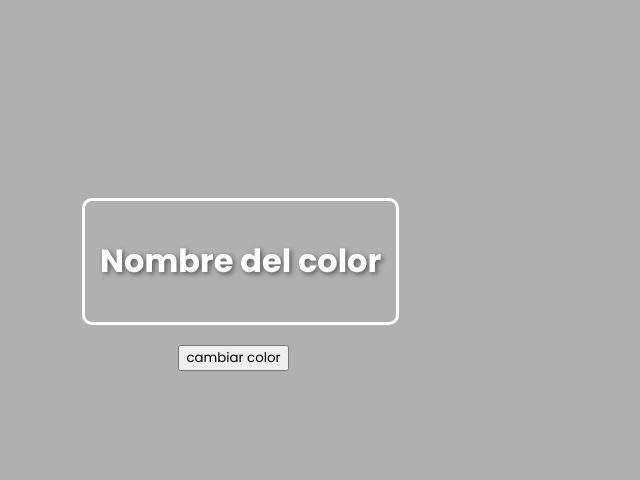
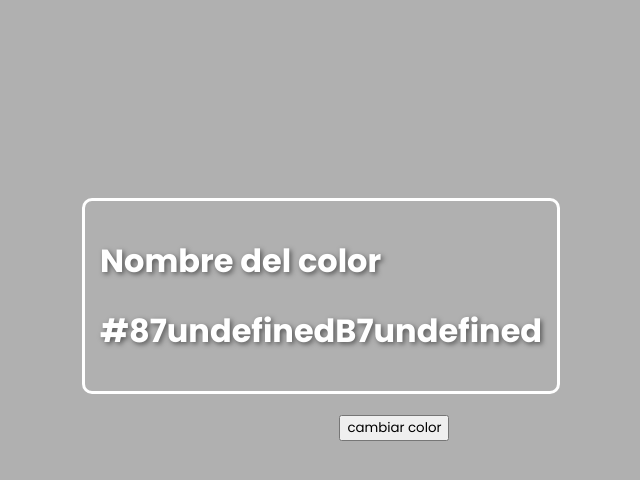
Before and after one commit to Makunoichi88/Ejercicios-Frotend, a plain HTML site: page Ejercicios de practica/Pagina generador de colores/index.html in a window 1280 px wide. Both pictures are taken after a click on the button "cambiar color". Shown: the whole page, without its empty margins (446-1086 px from the left). Drawn offline with Linux system fonts and the light colour scheme.

Commit message:
añadiendo enlace script y cambiando index.js

```diff
--- a/Ejercicios de practica/Pagina generador de colores/index.html
+++ b/Ejercicios de practica/Pagina generador de colores/index.html
@@ -15,9 +15,10 @@
 <body>
     <div class="text">
         <h1>Nombre del color</h1>
+        <h1 class="contenedor"></h1>
     </div>
         <button class="button">cambiar color</button>
 
-
+    <script src="/Ejercicios de practica/Pagina generador de colores/src/script/index.js"></script>
 </body>
 </html>
--- a/Ejercicios de practica/Pagina generador de colores/src/script/index.js
+++ b/Ejercicios de practica/Pagina generador de colores/src/script/index.js
@@ -0,0 +1,23 @@
+function coloraleatorio() {
+
+    const letra = "123456789ABCDF";
+    let color = "#";
+    for(let i = 0; i < 6; i++) {
+
+        color += letra[Math.floor(Math.random() * 16)];
+    }
+    return color;
+}
+
+
+
+const buttoncolor = document.querySelector(".button");
+const nombrecolor = document.querySelector(".contenedor");
+
+buttoncolor.addEventListener("click", () => {
+
+    const color = coloraleatorio();
+    document.body.style.backgroundColor = color;
+    nombrecolor.textContent = color;
+
+})
```
